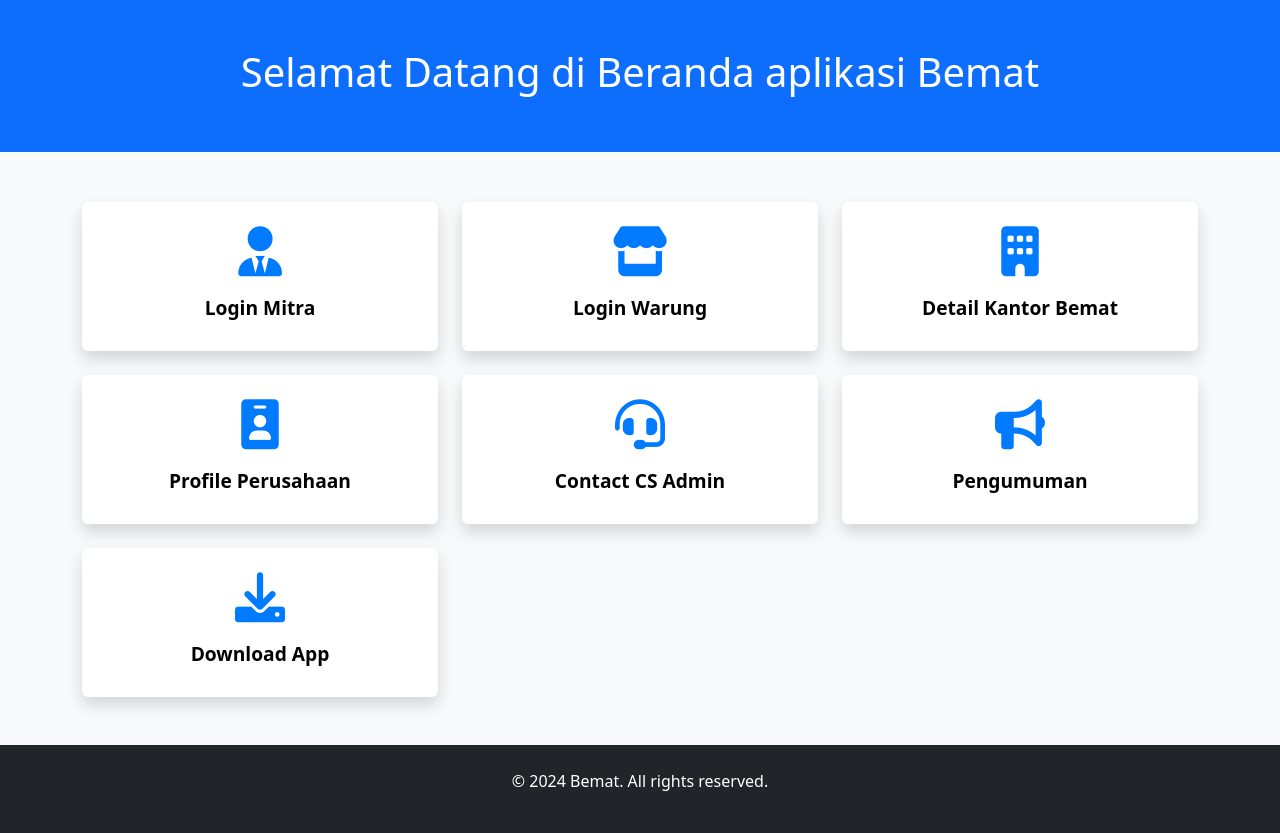
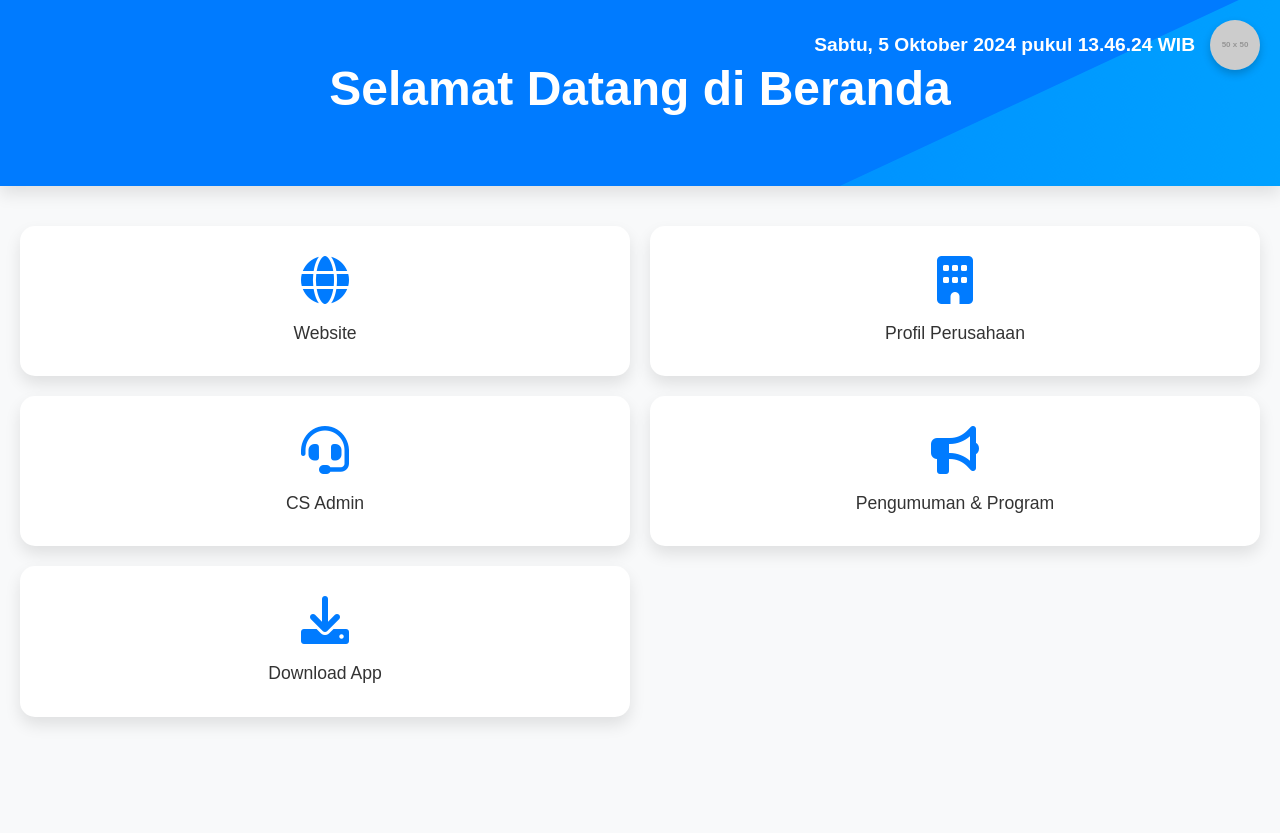
Before and after one commit to yuusuke1101/Aplikasi, a plain HTML site: page index.html in a window 1280 px wide. After the commit the page ends 800 px from the top, so only its background shows below. Drawn offline with nearby package versions, Linux system fonts and the light colour scheme; placeholder pictures from the web are drawn by us.

Commit message:
Update index.html

```diff
--- a/index.html
+++ b/index.html
@@ -3,152 +3,247 @@
 <head>
     <meta charset="UTF-8">
     <meta name="viewport" content="width=device-width, initial-scale=1.0">
-    <title>Beranda Bemat</title>
+    <title>Beranda Website Modern</title>
 
     <!-- Bootstrap CSS -->
-    <link href="https://cdn.jsdelivr.net/npm/bootstrap@5.3.0/dist/css/bootstrap.min.css" rel="stylesheet">
+    <link href="https://cdn.jsdelivr.net/npm/bootstrap@5.3.0-alpha1/dist/css/bootstrap.min.css" rel="stylesheet">
 
     <!-- FontAwesome for icons -->
     <link rel="stylesheet" href="https://cdnjs.cloudflare.com/ajax/libs/font-awesome/6.0.0-beta3/css/all.min.css">
 
-    <!-- Custom CSS -->
     <style>
+        /* Styling umum */
         body {
             background-color: #f8f9fa;
+            font-family: 'Poppins', sans-serif;
         }
 
-        .container {
-            margin-top: 50px;
+        header {
+            position: relative;
+            background-color: #007bff;
+            color: white;
+            padding: 60px 20px;
+            box-shadow: 0 8px 16px rgba(0, 0, 0, 0.1);
+            overflow: hidden;
         }
 
-        .menu-item {
-            transition: transform 0.3s ease-in-out;
+        header h1 {
+            font-size: 3rem;
+            font-weight: bold;
+            animation: slideIn 2s ease-out;
             text-align: center;
+            position: relative;
+            z-index: 1;
         }
 
-        .menu-item:hover {
-            transform: scale(1.1);
+        /* Tanggal dan Waktu serta logo di kanan atas */
+        .header-right {
+            position: absolute;
+            top: 20px;
+            right: 20px;
+            display: flex;
+            align-items: center;
+            z-index: 2;
         }
 
-        .menu-item i {
-            font-size: 50px;
-            margin-bottom: 10px;
-            color: #007bff;
-            transition: color 0.3s ease-in-out;
+        .header-right .datetime {
+            font-size: 1.2rem;
+            font-weight: bold;
+            margin-right: 15px; /* Jarak antara waktu dan logo */
         }
 
-        .menu-item:hover i {
+        .header-right img {
+            width: 50px;
+            height: 50px;
+            border-radius: 50%;
+            box-shadow: 0 4px 8px rgba(0, 0, 0, 0.2);
+        }
+
+        /* Animasi Slide untuk "Selamat Datang" */
+        @keyframes slideIn {
+            0% {
+                transform: translateX(-100%);
+                opacity: 0;
+            }
+            100% {
+                transform: translateX(0);
+                opacity: 1;
+            }
+        }
+
+        /* Background animasi */
+        .header-bg {
+            position: absolute;
+            top: 0;
+            left: 0;
+            width: 200%;
+            height: 200%;
+            background: linear-gradient(120deg, #007bff, #00c6ff);
+            transform: rotate(-25deg);
+            animation: gradientShift 10s ease-in-out infinite;
+            z-index: 0;
+        }
+
+        @keyframes gradientShift {
+            0% {
+                background-position: 0 0;
+            }
+            50% {
+                background-position: 100% 100%;
+            }
+            100% {
+                background-position: 0 0;
+            }
+        }
+
+        /* Menu grid */
+        .menu {
+            display: grid;
+            grid-template-columns: repeat(2, 1fr);
+            gap: 20px;
+            justify-content: center;
+            margin-top: 40px;
+            padding: 0 20px;
+        }
+
+        .menu li {
+            list-style: none;
+            background-color: white;
+            border-radius: 15px;
+            box-shadow: 0 8px 16px rgba(0, 0, 0, 0.1);
+            text-align: center;
+            padding: 30px 20px;
+            transition: transform 0.3s ease, box-shadow 0.3s ease;
+            cursor: pointer;
+        }
+
+        .menu li:hover {
+            transform: translateY(-10px);
+            box-shadow: 0 12px 24px rgba(0, 0, 0, 0.2);
+        }
+
+        .menu a {
+            text-decoration: none;
+            color: #333;
+        }
+
+        .menu i {
+            font-size: 3rem;
+            color: #007bff;
+            transition: color 0.3s ease;
+        }
+
+        .menu li:hover i {
             color: #0056b3;
         }
 
-        .menu-item h3 {
-            margin-top: 10px;
-            font-weight: bold;
-            font-size: 1.2rem;
+        .menu span {
+            display: block;
+            margin-top: 15px;
+            font-size: 1.1rem;
+            font-weight: 500;
         }
 
-        .menu-item a {
-            text-decoration: none;
-            color: #000;
+        /* Responsive untuk mobile */
+        @media (max-width: 768px) {
+            .menu {
+                grid-template-columns: repeat(2, 1fr); /* Tetap dua kolom di mobile */
+                gap: 15px;
             }
 
-        .menu-item a:hover {
-            text-decoration: none;
+            .menu li {
+                padding: 20px 15px;
             }
 
-        .animated-box {
-            animation: fadeInUp 1s ease-out forwards;
+            .menu i {
+                font-size: 2.5rem;
             }
 
-        @keyframes fadeInUp {
-            from {
-                opacity: 0;
-                transform: translateY(20px);
+            .menu span {
+                font-size: 0.9rem;
             }
-            to {
-                opacity: 1;
-                transform: translateY(0);
+
+            header h1 {
+                font-size: 2.5rem;
+            }
+
+            .header-right .datetime {
+                font-size: 1rem;
+            }
+
+            .header-right img {
+                width: 40px;
+                height: 40px;
             }
         }
     </style>
 </head>
 <body>
-    <header class="text-center py-5 bg-primary text-white">
-        <h1 class="animated-box">Selamat Datang di Beranda aplikasi Bemat</h1>
+    <!-- Header Section dengan Animasi -->
+    <header>
+        <div class="header-bg"></div>
+        <h1>Selamat Datang di Beranda</h1>
+        <div class="header-right">
+            <div class="datetime" id="datetime"></div>
+            <img src="https://via.placeholder.com/50" alt="Logo Perusahaan"> <!-- Ganti dengan logo asli -->
+        </div>
     </header>
 
-    <div class="container">
-        <div class="row text-center g-4">
-            <div class="col-lg-4 col-md-6 animated-box">
-                <div class="menu-item shadow p-4 rounded bg-white">
-                    <a href="https://www.langitindoniaga.co.id/mitra/index.php">
-                        <i class="fas fa-user-tie"></i>
-                        <h3>Login Mitra</h3>
+    <!-- Menu Section -->
+    <nav>
+        <ul class="menu">
+            <li>
+                <a href="https://example.com/website" target="_blank">
+                    <i class="fas fa-globe"></i>
+                    <span>Website</span>
                 </a>
-                </div>
-            </div>
-
-            <div class="col-lg-4 col-md-6 animated-box">
-                <div class="menu-item shadow p-4 rounded bg-white">
-                    <a href="https://www.langitindoniaga.co.id/warung/index.php">
-                        <i class="fas fa-store"></i>
-                        <h3>Login Warung</h3>
+            </li>
+            <li>
+                <a href="https://example.com/profil" target="_blank">
+                    <i class="fas fa-building"></i>
+                    <span>Profil Perusahaan</span>
                 </a>
-                </div>
-            </div>
-
-            <div class="col-lg-4 col-md-6 animated-box">
-                <div class="menu-item shadow p-4 rounded bg-white">
-                    <a href="link_detail_kantor_bemat.html">
-                        <i class="fas fa-building"></i>
-                        <h3>Detail Kantor Bemat</h3>
+            </li>
+            <li>
+                <a href="https://example.com/cs-admin" target="_blank">
+                    <i class="fas fa-headset"></i>
+                    <span>CS Admin</span>
                 </a>
-                </div>
-            </div>
-
-            <div class="col-lg-4 col-md-6 animated-box">
-                <div class="menu-item shadow p-4 rounded bg-white">
-                    <a href="link_profile_perusahaan.html">
-                        <i class="fas fa-id-badge"></i>
-                        <h3>Profile Perusahaan</h3>
+            </li>
+            <li>
+                <a href="https://example.com/pengumuman" target="_blank">
+                    <i class="fas fa-bullhorn"></i>
+                    <span>Pengumuman & Program</span>
                 </a>
-                </div>
-            </div>
-
-            <div class="col-lg-4 col-md-6 animated-box">
-                <div class="menu-item shadow p-4 rounded bg-white">
-                    <a href="link_contact_cs.html">
-                        <i class="fas fa-headset"></i>
-                        <h3>Contact CS Admin</h3>
+            </li>
+            <li>
+                <a href="https://example.com/download" target="_blank">
+                    <i class="fas fa-download"></i>
+                    <span>Download App</span>
                 </a>
-                </div>
-            </div>
-
-            <div class="col-lg-4 col-md-6 animated-box">
-                <div class="menu-item shadow p-4 rounded bg-white">
-                    <a href="link_pengumuman.html">
-                        <i class="fas fa-bullhorn"></i>
-                        <h3>Pengumuman</h3>
-                    </a>
-                </div>
-            </div>
-
-            <div class="col-lg-4 col-md-6 animated-box">
-                <div class="menu-item shadow p-4 rounded bg-white">
-                    <a href="https://yuusuke1101.github.io/AdminBematSupport/DownloadLink.html">
-                        <i class="fas fa-download"></i>
-                        <h3>Download App</h3>
-                    </a>
-                </div>
-            </div>
-        </div>
-    </div>
-
-    <footer class="text-center py-4 bg-dark text-white mt-5">
-        <p>&copy; 2024 Bemat. All rights reserved.</p>
-    </footer>
+            </li>
+        </ul>
+    </nav>
 
     <!-- Bootstrap JS -->
-    <script src="https://cdn.jsdelivr.net/npm/bootstrap@5.3.0/dist/js/bootstrap.bundle.min.js"></script>
+    <script src="https://cdn.jsdelivr.net/npm/bootstrap@5.3.0-alpha1/dist/js/bootstrap.bundle.min.js"></script>
+
+    <!-- JavaScript untuk Menampilkan Tanggal dan Waktu Real-Time -->
+    <script>
+        function updateDateTime() {
+            const dateTimeElement = document.getElementById('datetime');
+            const now = new Date();
+            const options = {
+                weekday: 'long', year: 'numeric', month: 'long', day: 'numeric',
+                hour: '2-digit', minute: '2-digit', second: '2-digit',
+                timeZone: 'Asia/Jakarta', timeZoneName: 'short'
+            };
+            const dateTimeString = now.toLocaleDateString('id-ID', options);
+            dateTimeElement.textContent = dateTimeString;
+        }
+
+        setInterval(updateDateTime, 1000); // Update setiap detik
+        updateDateTime(); // Panggil langsung saat halaman dimuat
+    </script>
 </body>
 </html>
```
Lines whose indentation alone changed are shown as unchanged.
